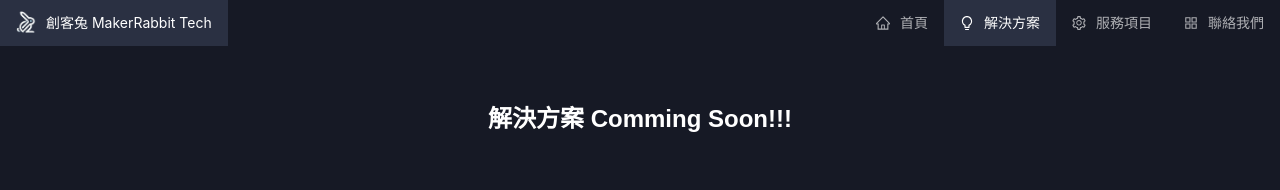
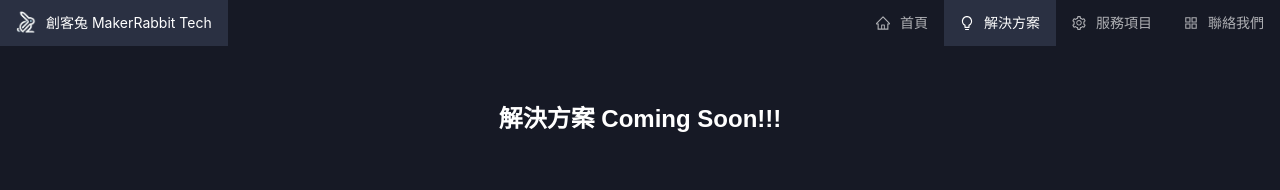
Before and after one commit to MakerRabbitTech/makerrabbittech, a React (Create React App) app: page /#/ in a window 1280 px wide. Both pictures are taken after a click on the item "解決方案". Shown: the top 190 px of the page. Built offline with nearby package versions, Linux system fonts and the light colour scheme.

Commit message:
coming soon

```diff
--- a/src/SolutionsPage.js
+++ b/src/SolutionsPage.js
@@ -4,7 +4,7 @@ import './page.css'
 const SolutionsPage  = () => {
   return (
     <div>
-          <h2 style={{textAlign:'center',marginTop:'100px'}}>解決方案 Comming Soon!!!</h2>
+          <h2 style={{textAlign:'center',marginTop:'100px'}}>解決方案 Coming Soon!!!</h2>
      </div>
   );
 };
```
